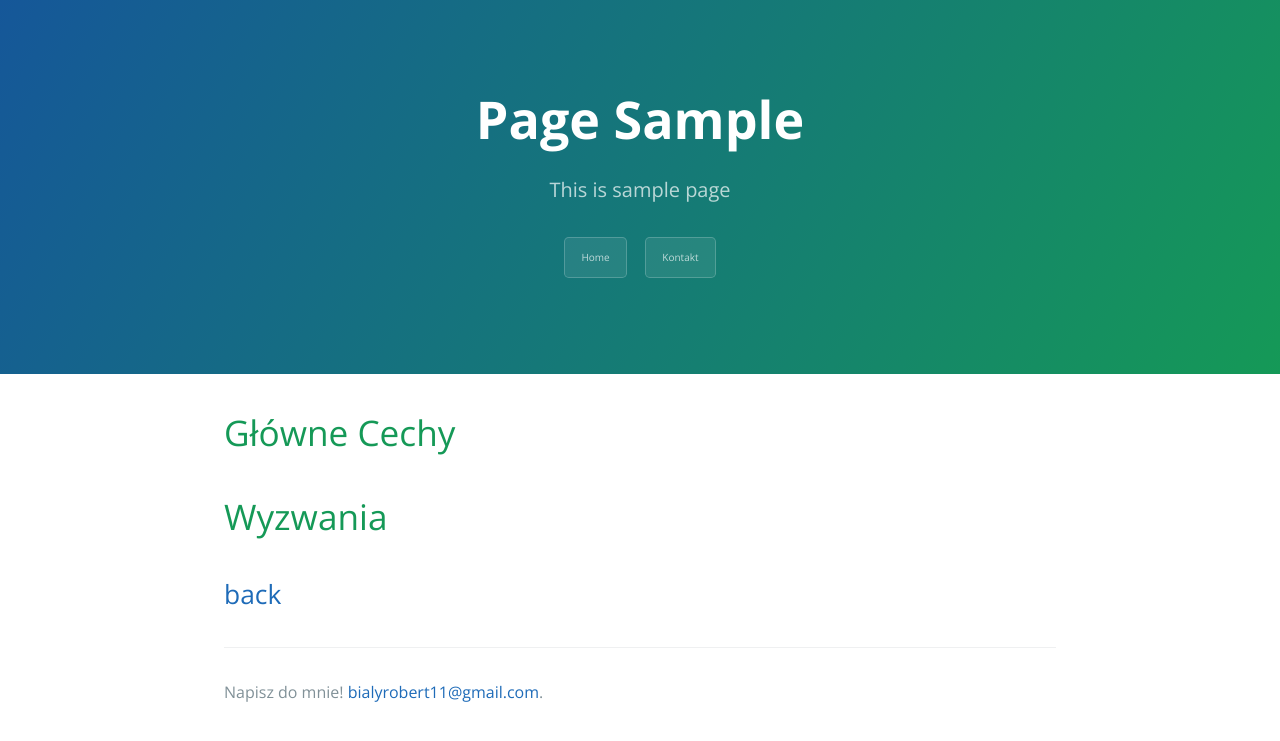
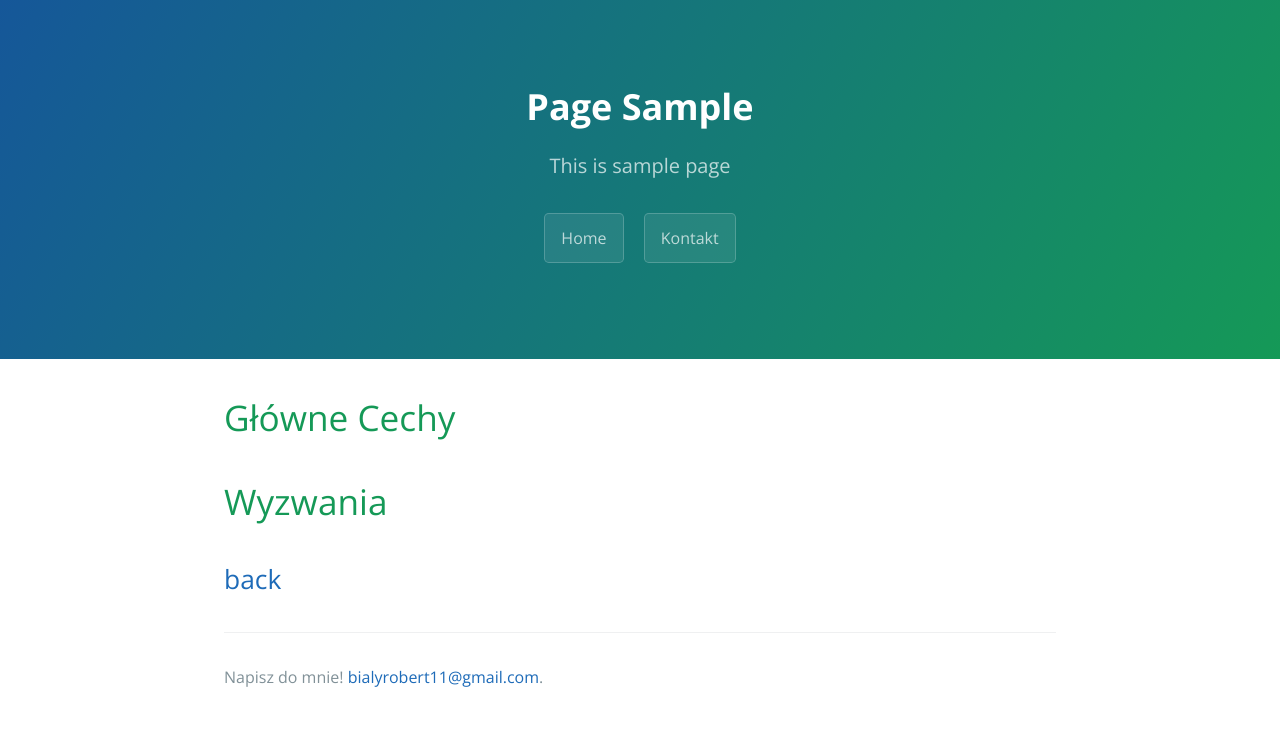
Before and after one commit to LaserRock46/laserrock46.github.io, a Jekyll site: the page built from page-sample.md, in a window 1280 px wide. Shown: the top 741 px of the page. Built offline with Jekyll 4.4.1, drawn with Linux system fonts in a browser that asks for light colours; the repository's description, which GitHub fills in, is left out.

Commit message:
Update jekyll-theme-cayman.scss

```diff
--- a/_sass/jekyll-theme-cayman.scss
+++ b/_sass/jekyll-theme-cayman.scss
@@ -29,7 +29,7 @@ body {
   padding: 0;
   margin: 0;
   font-family: "Open Sans", "Helvetica Neue", Helvetica, Arial, sans-serif;
-  font-size: 10px;
+  font-size: 16px;
   line-height: 1.5;
   color: $body-text-color;
 }
@@ -129,7 +129,7 @@ a {
   margin-bottom: 0.1rem;
 
   @include large {
-    font-size: 3.25rem;
+    font-size: 2.25rem;
   }
 
   @include medium {
```
